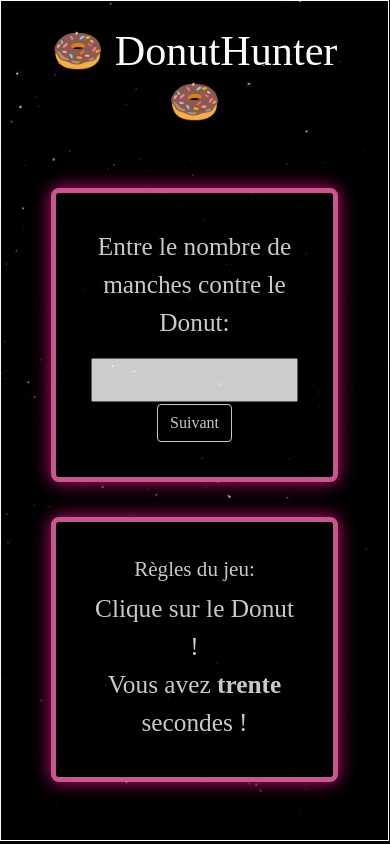
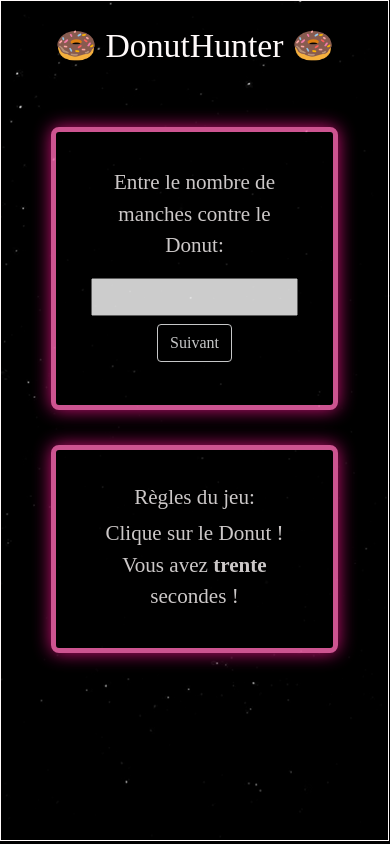
Before and after one commit to GllmR/DonutHunter, a plain HTML site: page index.html in a window 390 px wide. Both pictures are taken after a click on the button "1 joueur". Drawn offline with nearby package versions, Linux system fonts and the light colour scheme; a small style sheet from the web is missing.

Commit message:
Barely fix mobile

```diff
--- a/CSS/style.css
+++ b/CSS/style.css
@@ -4,14 +4,17 @@ body {
 	text-align: center;
 	font-family: hack;
 	cursor: cell;
-	min-height: 600px;
 	border: 1px solid snow;
 	overflow: hidden;
+  height: 100vh;
+  width: 100vw;
+  padding: 0;
+  margin: 0;
 }
 
 h1 {
 	padding: 3vh;
-	font-size: 5vh;
+	font-size: 4vh;
 	top: 45vh;
 }
 
@@ -19,8 +22,16 @@ h2 {
 	font-size: 2.5vh;
 }
 
+button {
+  margin: .5em;
+}
+
+input {
+  margin: .5em;
+}
+
 .btn:hover {
-	box-shadow: 0px 0px 15px deeppink
+	box-shadow: 0px 0px 15px deeppink;
 }
 
 .footer {
@@ -54,7 +65,7 @@ h2 {
 	display: none;
 	margin-top: 8vh;
 	padding: 35px;
-	font-size: 4vh;
+	font-size: 2.5vh;
 	border: 5px solid hotpink;
 	box-shadow: 0px 0px 18px deeppink;
 	border-radius: 8px;
@@ -80,7 +91,7 @@ h2 {
 	display: none;
 	margin: 35px;;
 	padding: 35px;
-	font-size: 3vh;
+	font-size: 2.5vh;
 	border: 5px solid hotpink;
 	box-shadow: 0px 0px 18px deeppink;
 	border-radius: 8px;
```
